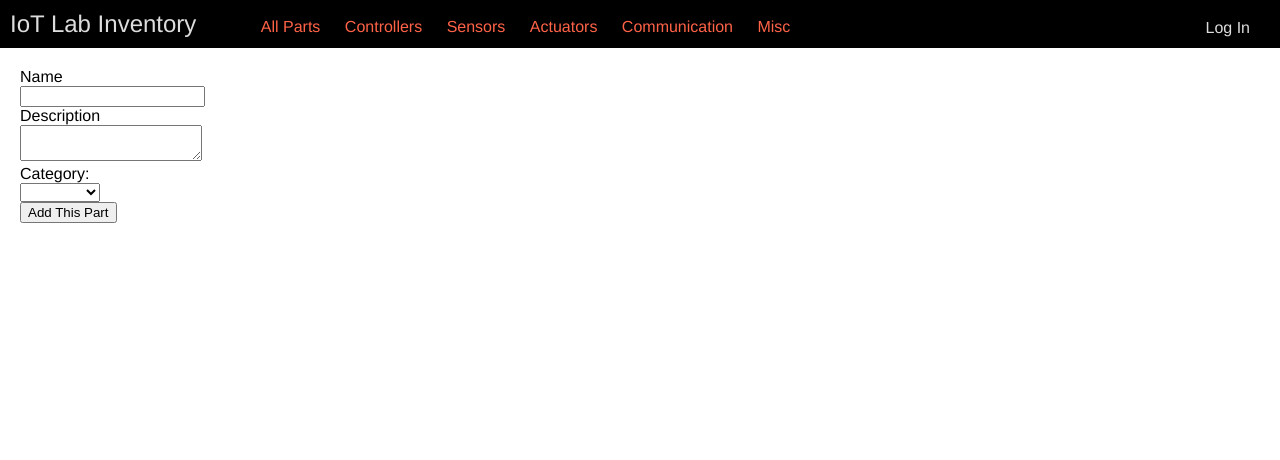
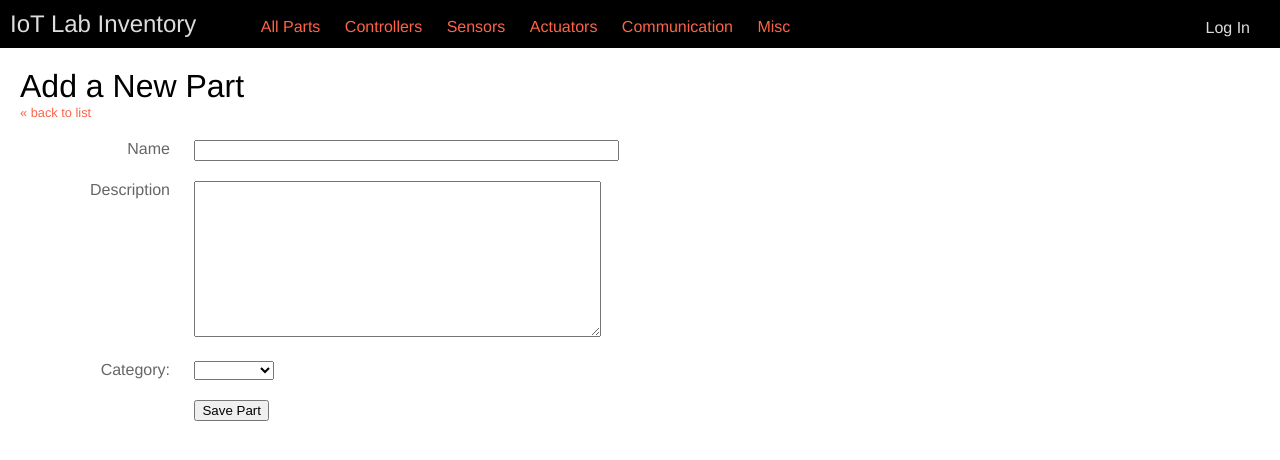
Before and after one commit to osu-cascades/iot-lab-inventory, a Flask app: page /parts/new in a window 1280 px wide. Shown: the top 460 px of the page. Run offline with Flask 2, Linux system fonts and the light colour scheme.

Commit message:
Add back links to edit and new forms.

```diff
--- a/static/main.css
+++ b/static/main.css
@@ -67,6 +67,7 @@ p {
 
 a {
   color: #ff6347;
+  text-decoration: none;
 }
 
 a:hover {
@@ -84,6 +85,10 @@ form.frm-edit {
 form .frm-item {
   margin-bottom: 20px;
   vertical-align: top;
+}
+
+p.lnk-back {
+  font-size: 0.8em;
 }
 
 .frm-item label {
--- a/templates/parts/edit.html
+++ b/templates/parts/edit.html
@@ -2,6 +2,7 @@
 {% block content %}
 <!-- parts/edit.html -->
 <h1>Edit Part {{ id }}</h1>
+<p class="lnk-back"><a href="/parts">« back to list</a></p>
 <form class="frm-edit" action="/parts/{{ id }}" method="POST">
   <div class="frm-item">
     <label>Name</label>
--- a/templates/parts/new.html
+++ b/templates/parts/new.html
@@ -1,24 +1,30 @@
 {% extends 'base.html' %}
 {% block content %}
 <!-- parts/new.html -->
-<form action="/parts" method="POST">
+<h1>Add a New Part</h1>
+<p class="lnk-back"><a href="/parts">« back to list</a></p>
+<form class="frm-edit" action="/parts" method="POST">
+  <div class="frm-item">
     <label>Name</label>
-  <br>
-  <input type="text" name="name">
-  <br>
+    <input type="text" name="name" size="50">
+  </div>
+  <div class="frm-item">
     <label>Description</label>
-  <br>
-  <textarea name="description"></textarea>
-  <br>
-  <label>Category:</label><br>
+    <textarea name="description" cols="48" rows="10"></textarea>
+  </div>
+  <div class="frm-item">
+    <label>Category:</label>
     <select name="category">
       <option value=""></option>
       <option value="controller">Controller</option>
       <option value="sensor">Sensor</option>
       <option value="actuator">Actuator</option>
     </select>
-  <br>
-  <input type="submit" value="Add This Part">
+  </div>
+  <div class="frm-item">
+    <label></label>
+    <input type="submit" value="Save Part">
+  </div>
 </form>
 <!-- /parts/new.html -->
 {% endblock %}
```
Lines whose indentation alone changed are shown as unchanged.
